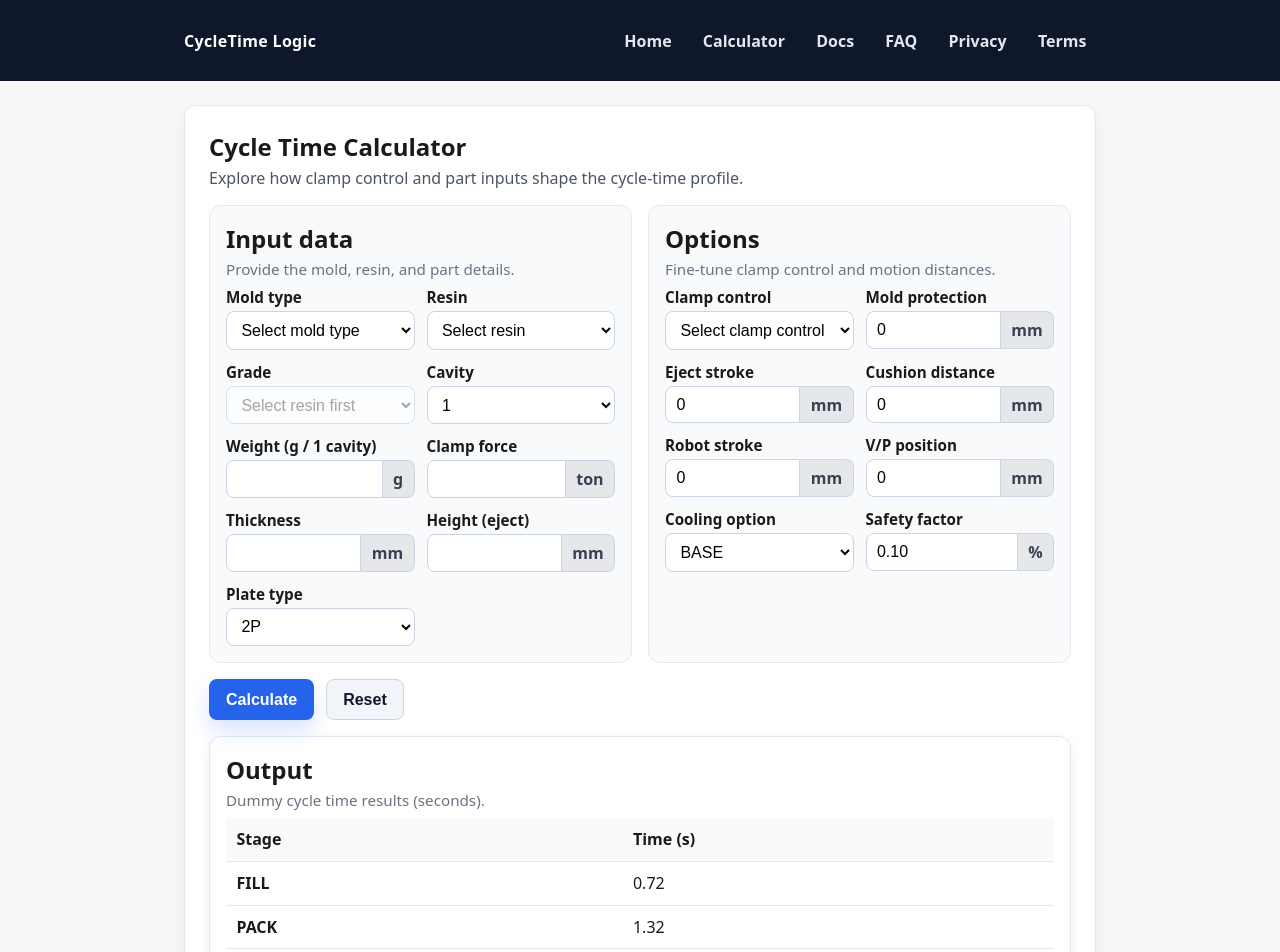
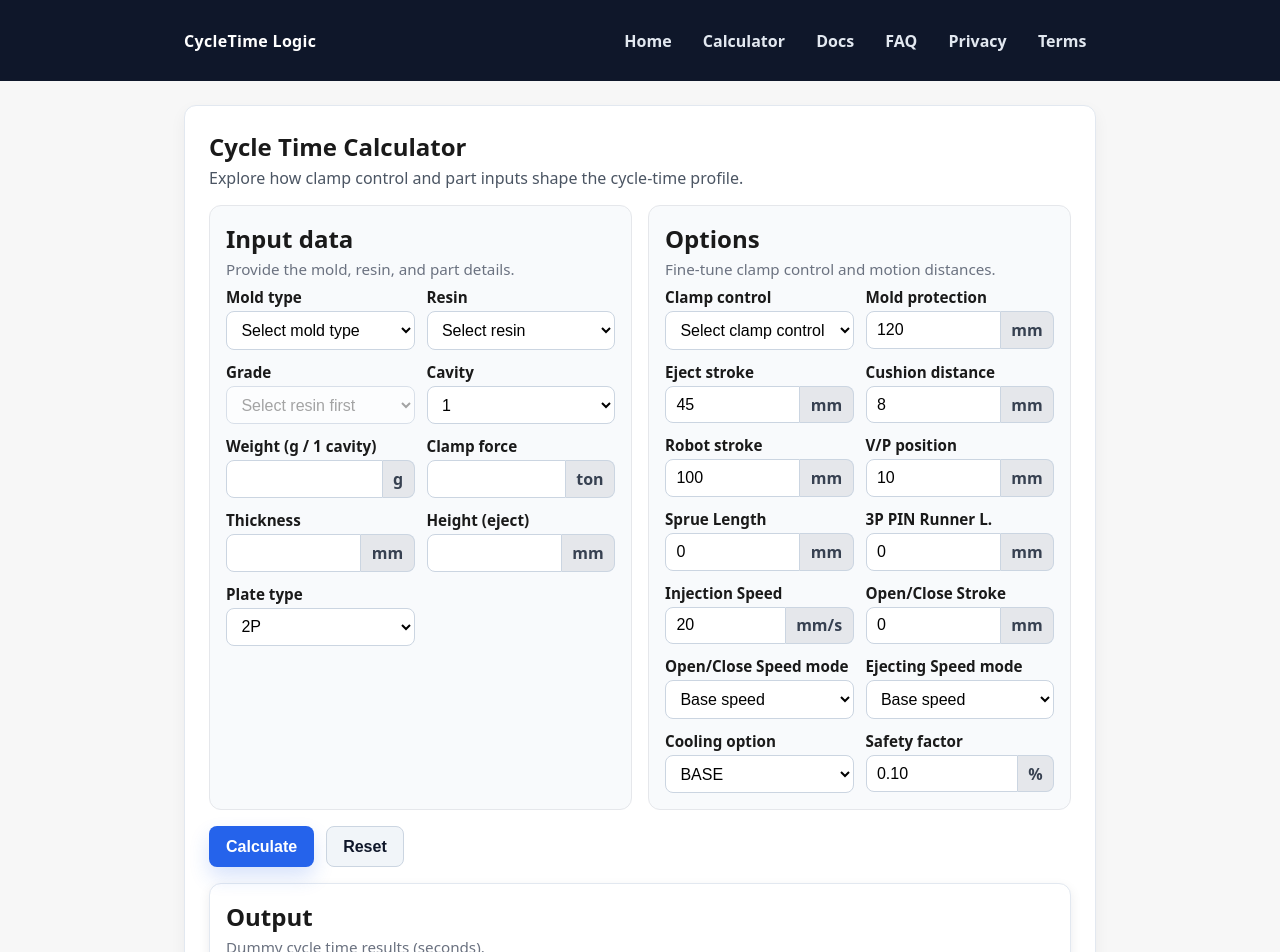
Before and after one commit to km300xl-art/CycleTime-Logic, a Next.js app: page /calculator in a window 1280 px wide. Shown: the top 952 px of the page. Built offline with nearby package versions, Linux system fonts and the light colour scheme.

Commit message:
Add Excel option parity to calculator

```diff
--- a/app/calculator/components/OptionsSection.tsx
+++ b/app/calculator/components/OptionsSection.tsx
@@ -128,6 +128,108 @@ export function OptionsSection({
         </div>
 
         <div className={styles.field}>
+          <label htmlFor="sprueLength_mm">Sprue Length</label>
+          <div className={styles.inputWithUnit}>
+            <input
+              id="sprueLength_mm"
+              name="sprueLength_mm"
+              type="number"
+              min={0}
+              inputMode="decimal"
+              value={values.sprueLength_mm}
+              onChange={(e) => onNumberChange('sprueLength_mm', e.target.value)}
+            />
+            <span className={styles.unit}>mm</span>
+          </div>
+          {errors.sprueLength_mm && <p className={styles.error}>{errors.sprueLength_mm}</p>}
+        </div>
+
+        <div className={styles.field}>
+          <label htmlFor="pinRunner3p_mm">3P PIN Runner L.</label>
+          <div className={styles.inputWithUnit}>
+            <input
+              id="pinRunner3p_mm"
+              name="pinRunner3p_mm"
+              type="number"
+              min={0}
+              inputMode="decimal"
+              value={values.pinRunner3p_mm}
+              onChange={(e) => onNumberChange('pinRunner3p_mm', e.target.value)}
+            />
+            <span className={styles.unit}>mm</span>
+          </div>
+          {errors.pinRunner3p_mm && <p className={styles.error}>{errors.pinRunner3p_mm}</p>}
+        </div>
+
+        <div className={styles.field}>
+          <label htmlFor="injectionSpeed_mm_s">Injection Speed</label>
+          <div className={styles.inputWithUnit}>
+            <input
+              id="injectionSpeed_mm_s"
+              name="injectionSpeed_mm_s"
+              type="number"
+              min={0}
+              inputMode="decimal"
+              value={values.injectionSpeed_mm_s}
+              onChange={(e) => onNumberChange('injectionSpeed_mm_s', e.target.value)}
+            />
+            <span className={styles.unit}>mm/s</span>
+          </div>
+          {errors.injectionSpeed_mm_s && <p className={styles.error}>{errors.injectionSpeed_mm_s}</p>}
+        </div>
+
+        <div className={styles.field}>
+          <label htmlFor="openCloseStroke_mm">Open/Close Stroke</label>
+          <div className={styles.inputWithUnit}>
+            <input
+              id="openCloseStroke_mm"
+              name="openCloseStroke_mm"
+              type="number"
+              min={0}
+              inputMode="decimal"
+              value={values.openCloseStroke_mm}
+              onChange={(e) => onNumberChange('openCloseStroke_mm', e.target.value)}
+            />
+            <span className={styles.unit}>mm</span>
+          </div>
+          {errors.openCloseStroke_mm && <p className={styles.error}>{errors.openCloseStroke_mm}</p>}
+        </div>
+
+        <div className={styles.field}>
+          <label htmlFor="openCloseSpeedMode">Open/Close Speed mode</label>
+          <select
+            id="openCloseSpeedMode"
+            name="openCloseSpeedMode"
+            value={values.openCloseSpeedMode}
+            onChange={(e) => onChange('openCloseSpeedMode', e.target.value)}
+          >
+            {['Base speed', '3 Phase'].map((option) => (
+              <option key={option} value={option}>
+                {option}
+              </option>
+            ))}
+          </select>
+          {errors.openCloseSpeedMode && <p className={styles.error}>{errors.openCloseSpeedMode}</p>}
+        </div>
+
+        <div className={styles.field}>
+          <label htmlFor="ejectingSpeedMode">Ejecting Speed mode</label>
+          <select
+            id="ejectingSpeedMode"
+            name="ejectingSpeedMode"
+            value={values.ejectingSpeedMode}
+            onChange={(e) => onChange('ejectingSpeedMode', e.target.value)}
+          >
+            {['Base speed', '2 Phase'].map((option) => (
+              <option key={option} value={option}>
+                {option}
+              </option>
+            ))}
+          </select>
+          {errors.ejectingSpeedMode && <p className={styles.error}>{errors.ejectingSpeedMode}</p>}
+        </div>
+
+        <div className={styles.field}>
           <label htmlFor="coolingOption">Cooling option</label>
           <select
             id="coolingOption"
--- a/app/calculator/page.tsx
+++ b/app/calculator/page.tsx
@@ -36,17 +36,23 @@ const initialInputValues: InputFormState = {
 
 const initialOptionValues: OptionFormState = {
   clampControl: '',
-  moldProtection_mm: '0',
-  ejectStroke_mm: '0',
-  cushionDistance_mm: '0',
-  robotStroke_mm: '0',
-  vpPosition_mm: '0',
+  moldProtection_mm: '120',
+  ejectStroke_mm: '45',
+  cushionDistance_mm: '8',
+  robotStroke_mm: '100',
+  vpPosition_mm: '10',
+  sprueLength_mm: '0',
+  pinRunner3p_mm: '0',
+  injectionSpeed_mm_s: '20',
+  openCloseStroke_mm: '0',
+  openCloseSpeedMode: 'Base speed',
+  ejectingSpeedMode: 'Base speed',
   coolingOption: 'BASE',
   safetyFactor: '0.10',
 };
 
 
-const clampControlOptions = ['Toggle', 'Hydraulic', 'Electric'];
+const clampControlOptions = ['Toggle', 'Hydraulic', 'Electric', 'Logic valve'];
 
 const toInputData = (values: InputFormState): InputData => {
   const allowedCavities: InputData['cavity'][] = [1, 2, 4, 6, 8];
@@ -88,8 +94,20 @@ const toOptions = (values: OptionFormState): Options => {
     cushionDistance_mm: numberOrZero(values.cushionDistance_mm),
     robotStroke_mm: numberOrZero(values.robotStroke_mm),
     vpPosition_mm: numberOrZero(values.vpPosition_mm),
+    sprueLength_mm: numberOrZero(values.sprueLength_mm),
+    pinRunner3p_mm: numberOrZero(values.pinRunner3p_mm),
+    injectionSpeed_mm_s: numberOrZero(values.injectionSpeed_mm_s),
+    openCloseStroke_mm: numberOrZero(values.openCloseStroke_mm),
+    openCloseSpeedMode: values.openCloseSpeedMode as Options['openCloseSpeedMode'],
+    ejectingSpeedMode: values.ejectingSpeedMode as Options['ejectingSpeedMode'],
     coolingOption: values.coolingOption as Options['coolingOption'],
-    safetyFactor: values.safetyFactor === '' ? 0 : Math.max(0, Number(values.safetyFactor)),
+    safetyFactor: (() => {
+      if (values.safetyFactor === '') return 0;
+      const numeric = Number(values.safetyFactor);
+      const clamped = Number.isFinite(numeric) ? Math.max(0, numeric) : 0;
+      if (clamped > 1) return clamped / 100;
+      return clamped;
+    })(),
   };
 };
 
--- a/app/calculator/types.ts
+++ b/app/calculator/types.ts
@@ -17,6 +17,12 @@ export type OptionFormState = {
   cushionDistance_mm: string;
   robotStroke_mm: string;
   vpPosition_mm: string;
+  sprueLength_mm: string;
+  pinRunner3p_mm: string;
+  injectionSpeed_mm_s: string;
+  openCloseStroke_mm: string;
+  openCloseSpeedMode: 'Base speed' | '3 Phase';
+  ejectingSpeedMode: 'Base speed' | '2 Phase';
   coolingOption: string;
   safetyFactor: string;
 };
--- a/next.config.js
+++ b/next.config.js
@@ -9,6 +9,10 @@ const nextConfig = {
   images: {
     unoptimized: true,
   },
+  eslint: {
+    // The static export pipeline runs without linting support in CI, so skip lint during builds.
+    ignoreDuringBuilds: true,
+  },
 };
 
 module.exports = nextConfig;
--- a/package.json
+++ b/package.json
@@ -8,7 +8,7 @@
     "build": "next build",
     "start": "next start",
     "lint": "next lint",
-    "test": "npm run build:test && node --test .test-dist/src/lib/ct/computeCycleTime.test.js",
+    "test": "npm run build:test && node --test .test-dist/lib/ct/computeCycleTime.test.js",
     "build:test": "tsc -p tsconfig.test.json"
   },
   "dependencies": {
--- a/src/data/tables.json
+++ b/src/data/tables.json
@@ -11,7 +11,10 @@
       },
       "linear": {
         "weight_g_1cav": 0.03,
-        "thickness_mm": 0.05
+        "thickness_mm": 0.05,
+        "sprueLength_mm": 0.004,
+        "pinRunner3p_mm": 0.003,
+        "injectionSpeed_mm_s": -0.005
       },
       "offsets": {
         "plateType": { "2P": 0.05, "3P": 0.08, "HOT": 0.04, "default": 0 }
@@ -27,7 +30,7 @@
         "weight_g_1cav": 0.01
       },
       "offsets": {
-        "clampControl": { "Toggle": 0.1, "Hydraulic": 0.05, "Electric": 0, "default": 0 }
+        "clampControl": { "Toggle": 0.1, "Hydraulic": 0.05, "Electric": 0, "Logic valve": 0.04, "default": 0 }
       }
     },
     "cool": {
@@ -46,20 +49,29 @@
       "base": { "default": 1 },
       "linear": {
         "moldProtection_mm": 0.02,
-        "thickness_mm": 0.02
+        "thickness_mm": 0.02,
+        "openCloseStroke_mm": 0.008,
+        "pinRunner3p_mm": 0.0015
       },
       "offsets": {
         "plateType": { "2P": 0.15, "3P": 0.2, "HOT": 0.18, "default": 0 }
+      },
+      "optionMultipliers": {
+        "openCloseSpeedMode": { "Base speed": 1, "3 Phase": 0.85, "default": 1 }
       }
     },
     "eject": {
       "base": { "default": 0.8 },
       "linear": {
         "height_mm_eject": 0.02,
-        "ejectStroke_mm": 0.015
+        "ejectStroke_mm": 0.015,
+        "sprueLength_mm": 0.002
       },
       "offsets": {
         "plateType": { "2P": 0.1, "3P": 0.12, "HOT": 0.1, "default": 0 }
+      },
+      "optionMultipliers": {
+        "ejectingSpeedMode": { "Base speed": 1, "2 Phase": 0.9, "default": 1 }
       }
     },
     "robot": {
@@ -75,13 +87,17 @@
       "base": { "default": 1.1 },
       "linear": {
         "clampForce_ton": 0.005,
-        "vpPosition_mm": 0.01
+        "vpPosition_mm": 0.01,
+        "openCloseStroke_mm": 0.006
       },
       "multipliers": {
         "cavity": { "1": 1, "2": 1.03, "4": 1.06, "6": 1.08, "8": 1.1 }
       },
       "offsets": {
         "plateType": { "2P": 0.1, "3P": 0.12, "HOT": 0.09, "default": 0 }
+      },
+      "optionMultipliers": {
+        "openCloseSpeedMode": { "Base speed": 1, "3 Phase": 0.85, "default": 1 }
       }
     }
   }
--- a/src/lib/ct/computeCycleTime.ts
+++ b/src/lib/ct/computeCycleTime.ts
@@ -31,22 +31,18 @@ function lookupNumber(map: Record<string, number> | undefined, key: string, fall
   return fallback;
 }
 
-function lookupTable2D(
-  table: Record<string, Record<string, number>> | undefined,
-  tableName: string,
-  key: string,
-  fallback = 0
-): number {
-  if (!table) return fallback;
-  const inner = table[tableName];
-  if (!inner) return fallback;
-  if (key in inner) return toNumberSafe(inner[key]);
-  if ("default" in inner) return toNumberSafe(inner["default"]);
-  return fallback;
+function findMoldRule(moldType: string, rules: MoldTypeRule[]): MoldTypeRule | undefined {
+  return rules.find((r) => r.moldType === moldType);
 }
 
-function findMoldRule(moldType: string, rules: MoldTypeRule[]): MoldTypeRule | undefined {
-  return rules.find((r) => r.moldType === moldType);
+function getFieldValue(field: string, input: InputData, options: Options) {
+  if (field in input) return (input as any)[field];
+  return (options as any)[field];
+}
+
+function asLookupKey(raw: unknown): string {
+  if (typeof raw === "number") return String(raw);
+  return getString(raw);
 }
 
 function computeStageBase(stage: StageName, input: InputData, options: Options, tables: CycleTimeTables): number {
@@ -55,30 +51,37 @@ function computeStageBase(stage: StageName, input: InputData, options: Options,
 
   let value = toNumberSafe(s.base?.default);
 
-  // multipliers.cavity
-  const cavityKey = String(input.cavity);
-  value *= lookupNumber(s.multipliers?.cavity, cavityKey, 1);
+  // multipliers: cavity + any keyed multipliers
+  if (s.multipliers) {
+    for (const [field, map] of Object.entries(s.multipliers)) {
+      const key = asLookupKey(getFieldValue(field, input, options));
+      value *= lookupNumber(map, key, 1);
+    }
+  }
 
   // linear: input/options의 숫자 필드명과 매칭되는 것들 모두 반영
   if (s.linear) {
     for (const [field, coef] of Object.entries(s.linear)) {
       const c = toNumberSafe(coef);
-      const raw = (input as any)[field] ?? (options as any)[field];
+      const raw = getFieldValue(field, input, options);
       value += c * toNumberSafe(raw);
     }
   }
 
   // offsets: plateType, clampControl 등
   if (s.offsets) {
-    value += lookupTable2D(s.offsets, "plateType", getString(input.plateType), 0);
-    value += lookupTable2D(s.offsets, "clampControl", getString(options.clampControl), 0);
+    for (const [field, map] of Object.entries(s.offsets)) {
+      const key = asLookupKey(getFieldValue(field, input, options));
+      value += lookupNumber(map, key, 0);
+    }
   }
 
   // optionMultipliers: coolingOption 등
   if (s.optionMultipliers) {
-    const cooling = getString(options.coolingOption);
-    const mul = lookupTable2D(s.optionMultipliers, "coolingOption", cooling, 1);
-    value *= mul;
+    for (const [field, map] of Object.entries(s.optionMultipliers)) {
+      const key = asLookupKey(getFieldValue(field, input, options));
+      value *= lookupNumber(map, key, 1);
+    }
   }
 
   return clampMin0(value);
@@ -109,7 +112,8 @@ function applyMoldTypeAdjustments(
 
 export function computeCycleTime(input: InputData, options: Options, tables: CycleTimeTables): Outputs {
   const rounding = toNumberSafe(tables.defaults?.rounding ?? 2);
-  const safetyFactor = toNumberSafe(options.safetyFactor ?? tables.defaults?.safetyFactor ?? 0);
+  const rawSafety = toNumberSafe(options.safetyFactor ?? tables.defaults?.safetyFactor ?? 0);
+  const safetyFactor = rawSafety > 1 ? rawSafety / 100 : clampMin0(rawSafety);
 
   // moldType rules: tables에 있으면 우선, 없으면 JSON 사용
   const rules = (tables.moldTypeRules ?? (moldTypeRulesJson as unknown as MoldTypeRule[])) ?? [];
--- a/src/lib/ct/types.ts
+++ b/src/lib/ct/types.ts
@@ -17,6 +17,12 @@ export type Options = {
   cushionDistance_mm: number; // >=0
   robotStroke_mm: number; // >=0
   vpPosition_mm: number; // >=0
+  sprueLength_mm: number; // >=0
+  pinRunner3p_mm: number; // >=0
+  injectionSpeed_mm_s: number; // >=0
+  openCloseStroke_mm: number; // >=0
+  openCloseSpeedMode: 'Base speed' | '3 Phase';
+  ejectingSpeedMode: 'Base speed' | '2 Phase';
   coolingOption: 'BASE' | 'LOGIC';
   safetyFactor: number; // >=0; e.g. 0.10
 };
```
Also changed, not shown: src/data/examples.json (+102 -34 lines), 2 other files (tests, documents, lock files or other folders).
